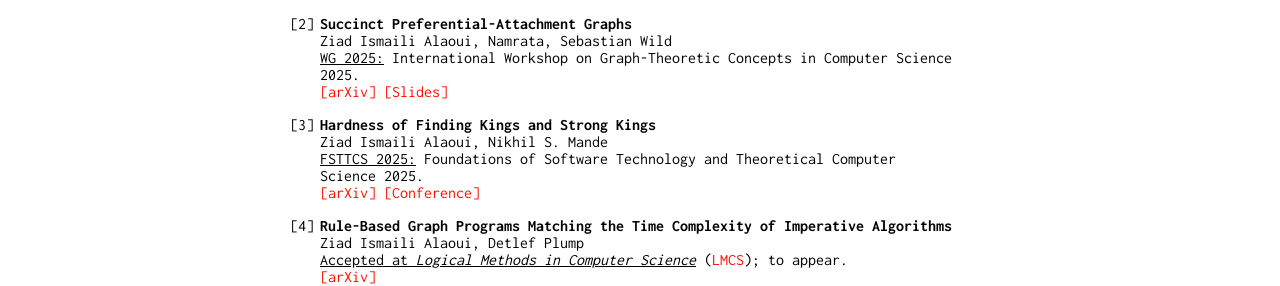
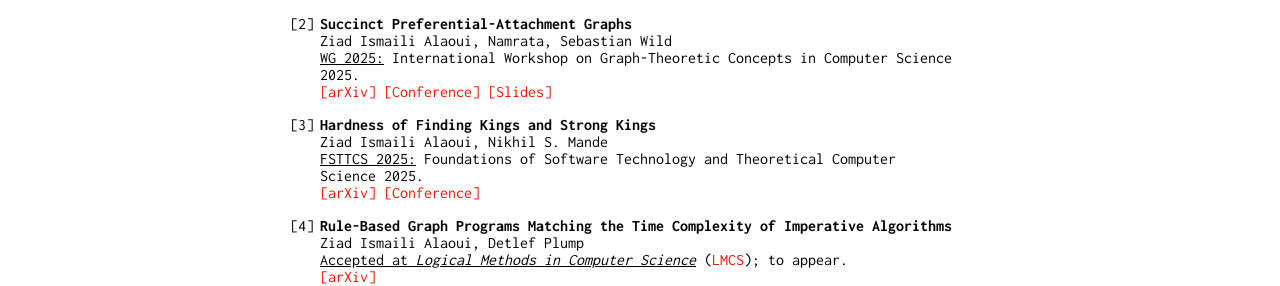
Before and after one commit to ismaili-ziad/me, a Jekyll site: the page built from index.md, in a window 1280 px wide. Shown: the part 1106-1392 px from the top of the page. Built offline with Jekyll 4.4.1, drawn with Linux system fonts in a browser that asks for light colours; our own code applies the rules of GitHub Pages for plain Markdown files.

Commit message:
Update index.md

```diff
--- a/index.md
+++ b/index.md
@@ -38,7 +38,7 @@ Hey! I am Ziad (*he*/*him*), a current doctoral student at the University of Liv
 2. **Succinct Preferential-Attachment Graphs**<br>
    Ziad Ismaili Alaoui, Namrata, Sebastian Wild<br>
    <u>WG 2025:</u> International Workshop on Graph-Theoretic Concepts in Computer Science 2025.<br>
-   [[arXiv]](https://arxiv.org/pdf/2506.21436) [[Slides]](https://www.ziadism.com/slides/Succinct_Preferential_Attachment_Graphs_WG25_Slides.pdf)
+   [[arXiv]](https://arxiv.org/pdf/2506.21436) [[Conference]](https://link.springer.com/chapter/10.1007/978-3-032-11835-6_20) [[Slides]](https://www.ziadism.com/slides/Succinct_Preferential_Attachment_Graphs_WG25_Slides.pdf)
 
 3. **Hardness of Finding Kings and Strong Kings**<br>
    Ziad Ismaili Alaoui, Nikhil S. Mande<br>
```
